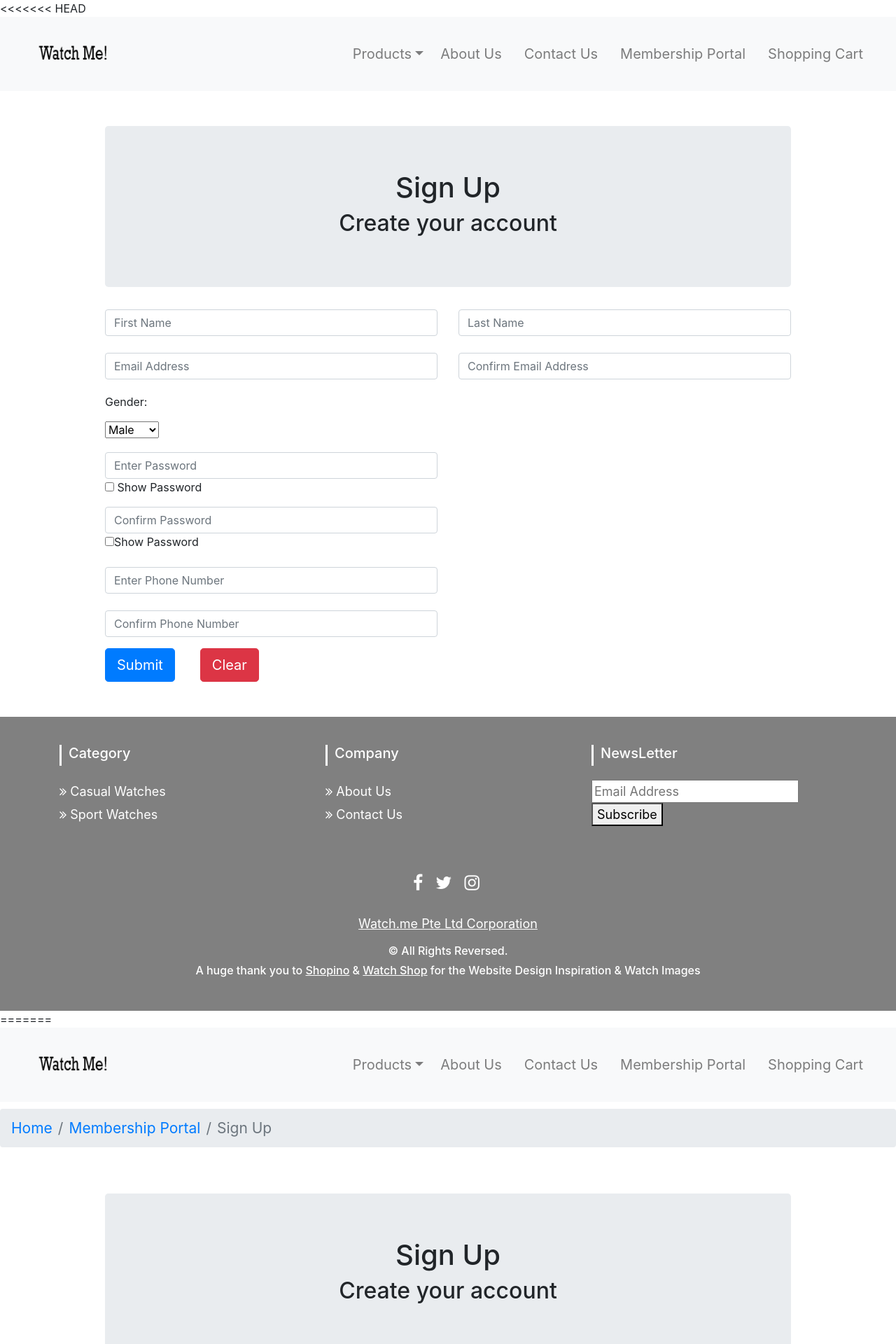
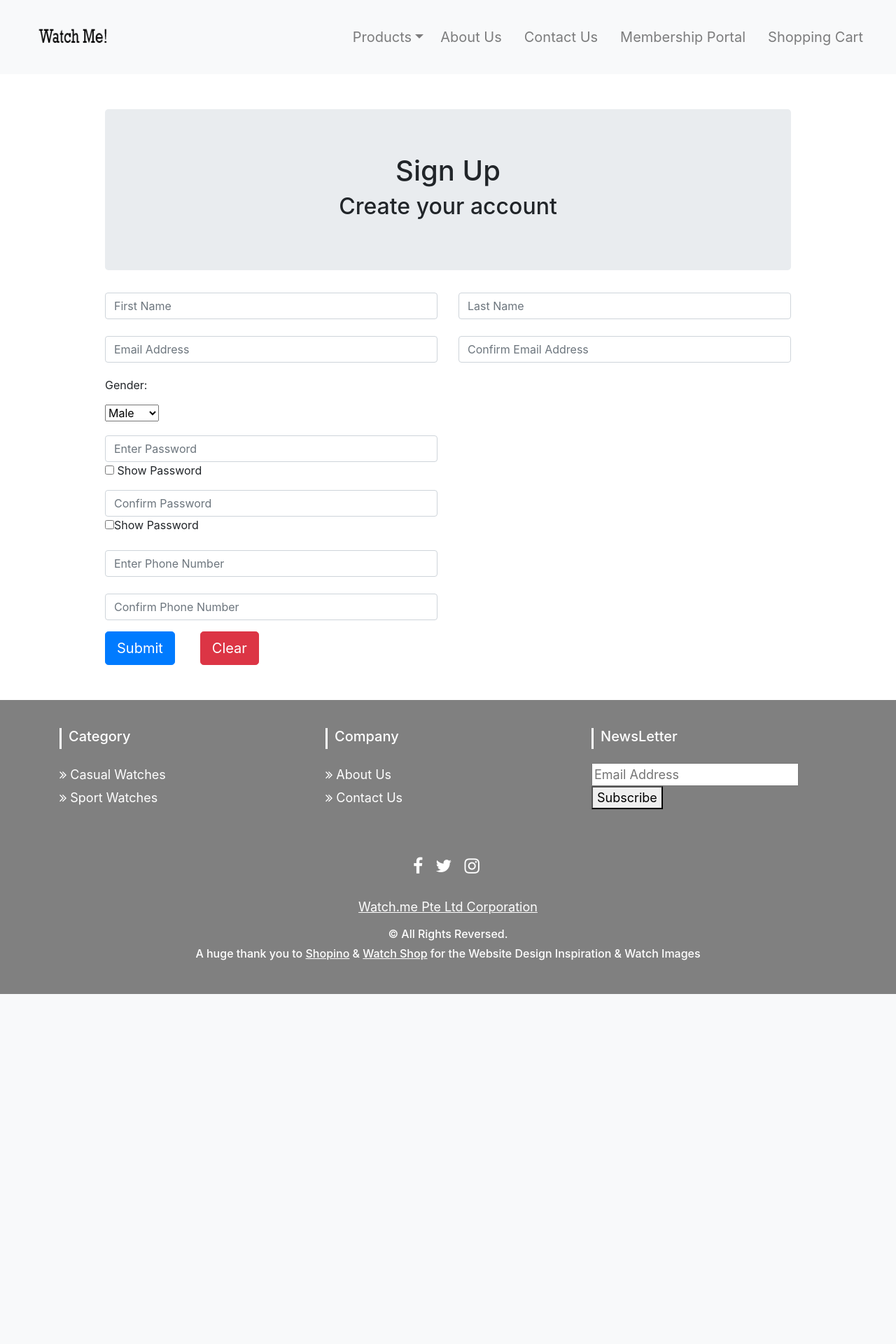
Before and after one commit to javvylx/1004-Project-PHP, a PHP site: the page made by public_html/SubPages/Membership Portal/Sign Up.php in a window 1280 px wide. Shown: the top 1920 px of the page at 70% size. After the commit the page ends 1420 px from the top, so only its background shows below. Run offline with PHP 8.4, Linux system fonts and the light colour scheme.

Commit message:
Fixed bugs regarding the membership portal pages

```diff
--- a/public_html/SubPages/Membership Portal/Sign Up.php
+++ b/public_html/SubPages/Membership Portal/Sign Up.php
@@ -1,6 +1,5 @@
 <!DOCTYPE html>
 <html lang="en">
-<<<<<<< HEAD
     <!-- Webpage by Amitpaul Singh Sandhu -->
 
     <head>
@@ -134,149 +133,3 @@
 
     </body>
 </html>
-=======
-<!-- Webpage by Amitpaul Singh Sandhu -->
-
-<head>
-  <meta name="Description" content="Sign Up">
-  <meta charset="utf-8">
-  <meta http-equiv="X-UA-Compatible" content="IE=edge">
-  <meta name="viewport" content="width=device-width, initial-scale=1">
-  <link rel="shortcut icon" type="image/x-icon" href="../../images/Favicon/favicon.png">
-  <title>Sign Up</title>
-
-  <!-- Bootstrap -->
-  <link href="../../css/bootstrap-css.min.css" rel="stylesheet" type="text/css"/>
-  <link href="../../css/bootstrap.css" rel="stylesheet" type="text/css">
-  <link rel="stylesheet" href="https://cdnjs.cloudflare.com/ajax/libs/font-awesome/4.7.0/css/font-awesome.min.css">
-
-  <!--  Custom CSS -->
-  <link href="../../css/mainframe.css" rel="stylesheet" type="text/css">
-
-</head>
-
-<body>
-
-	<!-- Header-->
-	<?php include "../../header.php"; ?>
-	<!-- Header-->
-
-<!--Start of Breadcrumb -->
-<div class="container-fluid-remove-paddings">
-	<nav aria-label="breadcrumb">
-	  <ol class="breadcrumb">
-		<li class="breadcrumb-item"><a href="../../Watchme_Landing_Page.php">Home</a></li>
-		  <li class="breadcrumb-item"><a href="Login Page.php">Membership Portal</a></li>
-		<li class="breadcrumb-item active" aria-current="page">Sign Up</li>
-	  </ol>
-	</nav>
-</div>
-<!--End of Breadcrumb -->
-
-<!--Start of contents -->
-	<div class="container py-auto px-auto">
-		<form name="signup" action="demo_form.asp" onsubmit="return validateForm()" method="get" class="form">
-			<div class="container" id="page1">
-				<!-- Title of the the page-->
-				<div class="jumbotron" id="jumboTron">
-
-					<h1>Sign Up</h1>
-					<h2>Create your account</h2>
-				</div>
-			</div>
-			<div class="container">
-				<div class="row">
-					<div class="col-md-6">
-						<input type="text" class="form-control form-rounded" name="First Name" value="" placeholder="First Name">
-					</div>
-					<div class="col-md-6">
-						<input type="text" class="form-control form-rounded" name="Last Name" value="" placeholder="Last Name">
-					</div>
-				</div>
-			</div>
-
-			<div class="container">
-				<div class="row">
-					<div class="col-md-6 ">
-						<br>
-						<input type="text" class="form-control form-rounded" name="email" value="" placeholder="Email Address">
-					</div>
-					<div class="col-md-6">
-						<br>
-						<input type="text" name="cemail" class="form-control form-rounded" value="" placeholder="Confirm Email Address">
-					</div>
-				</div>
-			</div>
-
-			<div class="container my-3 py-1">
-				<div class="row">
-					<div class="col-md-6">
-						<p>Gender: </p>
-						<select>
-							<option value="Male">Male</option>
-							<option value="Female">Female</option>
-						</select>
-					</div>
-				</div>
-			</div>
-
-			<div class="container my-3">
-				<div class="row">
-					<div class="col-md-6">
-						<input type="password" class="form-control form-rounded" name="password" value="" placeholder="Enter Password" id="p">
-						<input type="checkbox" name="show_Password1" value="ON" onclick="show_password()" id="check1"> Show Password
-					</div>
-				</div>
-			</div>
-
-			<div class="container">
-				<div class="row">
-					<div class="col-md-6">
-						<input type="password" class="form-control form-rounded" name="cpassword" value="" placeholder="Confirm Password" id="cpw">
-						<input type="checkbox" name="show_Password2" value="ON" onclick="show_password()" id="check2">Show Password
-					</div>
-				</div>
-			</div>
-
-			<div class="container my-4">
-				<div class="row">
-					<div class="col-md-6">
-						<input type="text" name="phone_num" class="form-control form-rounded" value="" placeholder="Enter Phone Number" />
-					</div>
-				</div>
-			</div>
-
-
-			<div class="container my-3">
-				<div class="row">
-					<div class="col-md-6">
-						<input type="text" name="cphone_num" class="form-control form-rounded" value="" placeholder="Confirm Phone Number" />
-					</div>
-				</div>
-			</div>
-
-			<div class="container">
-				<div class="row">
-					<div class="col-md-6">
-						<input type="submit" class ="btn btn-primary btn-lg " value="Submit" name="submit"> &nbsp; &nbsp;&nbsp; &nbsp;
-						<a href="Profile.php"><input type="reset" value="Clear" class ="btn btn-danger btn-lg" name="Clear"></a>
-					</div>
-				</div>
-			</div>
-		</form>
-	</div>
-<!--End of contents -->
-
-<!--footer-->
-<?php include "../../footer.php" ?>
-<!--footter-->
-
-
-<!--JS Plug In-->
-      <script src="../../js/jquery-3.3.1.min.js"></script>
-      <script src="../../js/bootstrap-4.3.1.js"></script>
-	  <script src="../../js/Membership Portal/Membership.js"></script>
-
-</body>
-</html>
->>>>>>> a9467a5c47e17cd3e3827a18ae5176c08c216e17
```
Also changed, not shown: public_html/SubPages/Membership Portal/Login Page.php (+8 -16 lines).
